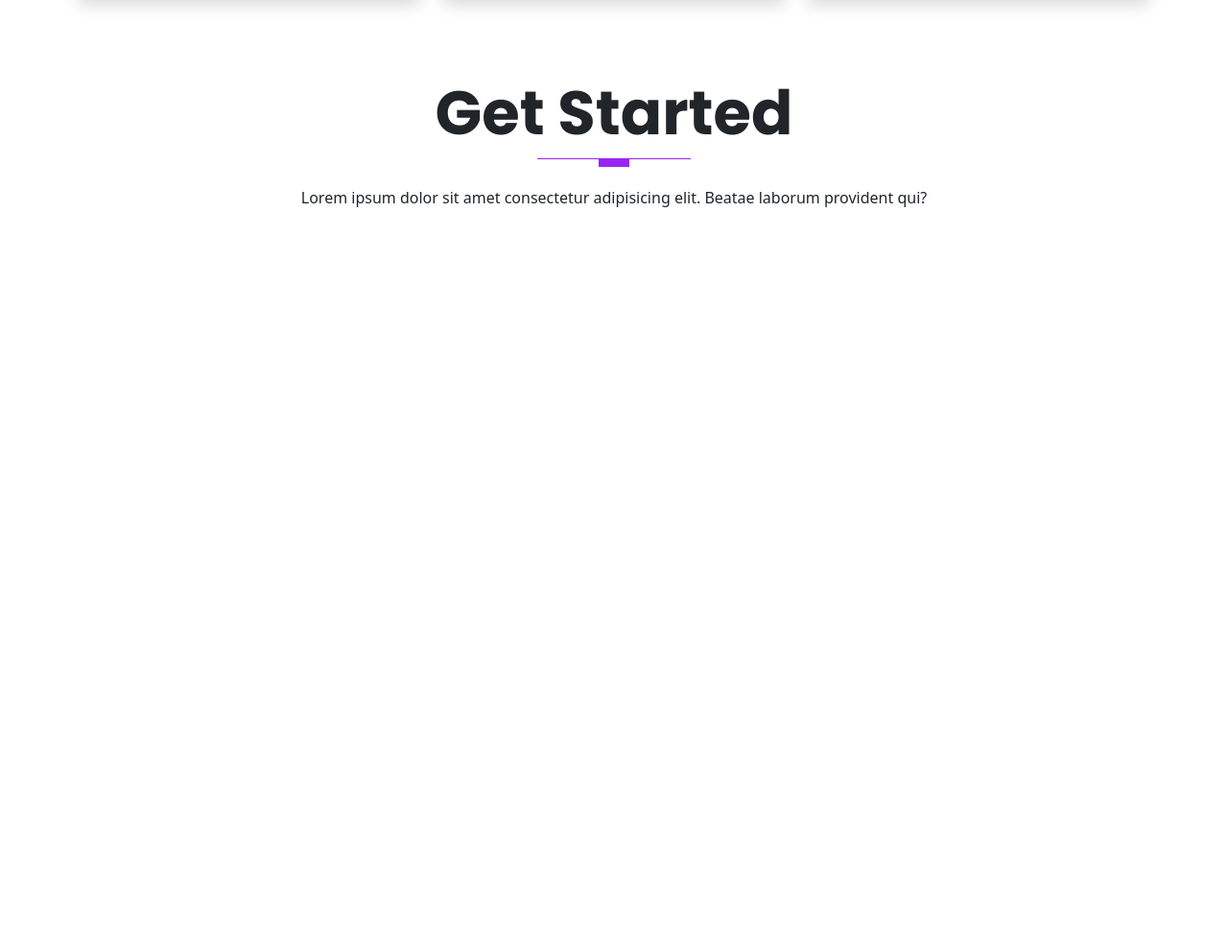
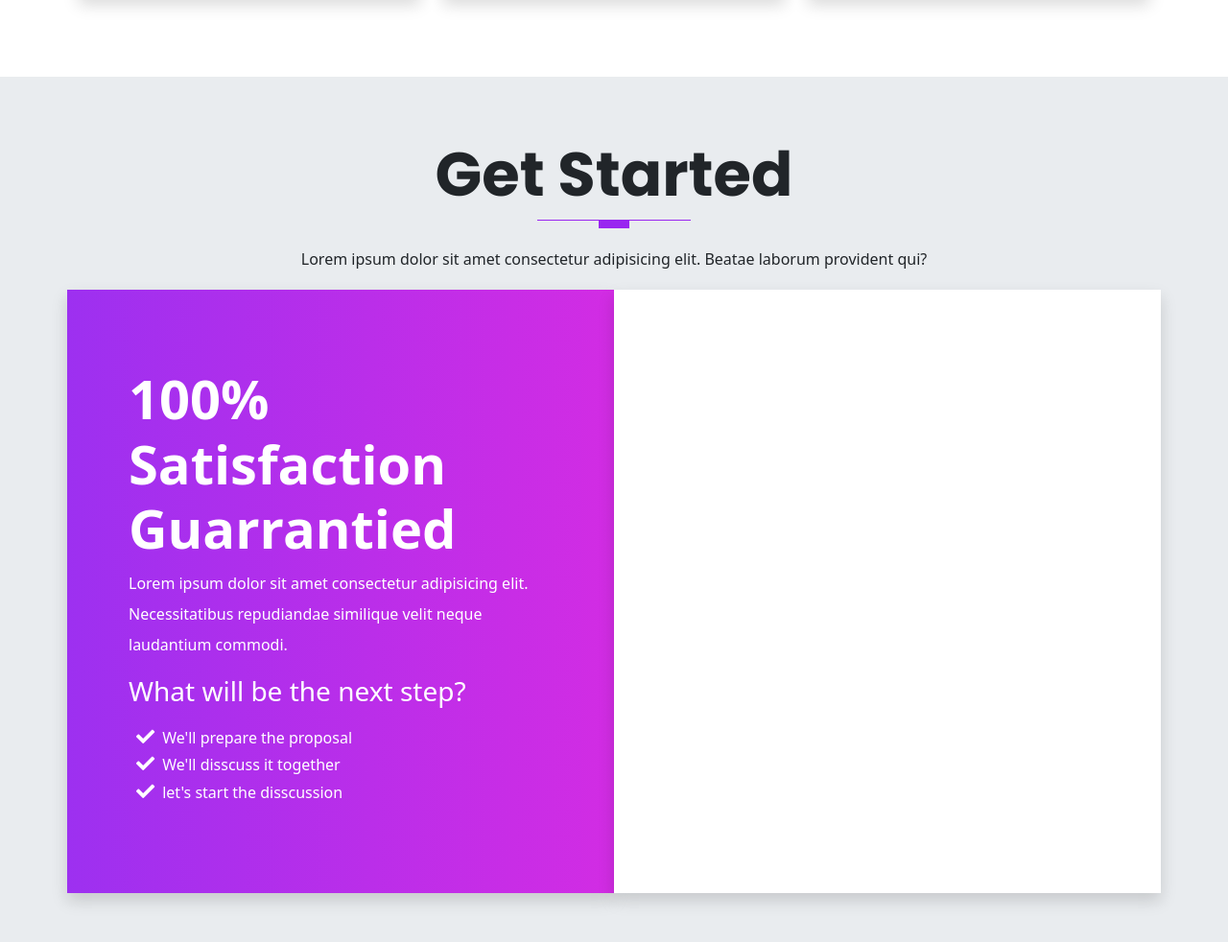
Before and after one commit to Abdulbosit-AiM/bootstrap5-sass, a website: page index.html in a window 1280 px wide. Shown: the part 6302-7284 px from the top of the page at 96% size. Before the commit the page ends 6540 px from the top, so only its background shows below. Drawn offline with Linux system fonts and the light colour scheme.

Commit message:
style cta section left

```diff
--- a/index.html
+++ b/index.html
@@ -662,6 +662,29 @@
           Lorem ipsum dolor sit amet consectetur adipisicing elit. Beatae laborum provident qui?
         </p>
       </div>
+
+      <!-- Start the CTA Content -->
+      <div class="row text-white">
+
+        <div class="col-12 col-lg-6 gradient shadow p-3">
+          <div class="cta-info w-100">
+            <h4 class="display-4 fw-bold">100% Satisfaction Guarrantied</h4>
+            <p class="lh-lg">
+              Lorem ipsum dolor sit amet consectetur adipisicing elit. Necessitatibus repudiandae similique velit neque laudantium commodi.
+            </p>
+            <h3 class="display-3--brief">
+              What will be the next step?
+            </h3>
+            <ul class="cta-info__list">
+              <li>We'll prepare the proposal</li>
+              <li>We'll disscuss it together</li>
+              <li>let's start the disscussion</li>
+            </ul>
+          </div>
+        </div>
+
+        <div class="col-12 col-lg-6 bg-white shadow p-3"></div>
+      </div>
     </div>
   </section>
 
--- a/scss/components/_typography.scss
+++ b/scss/components/_typography.scss
@@ -74,3 +74,7 @@
     border-right: 0.1rem solid $gray-300;
     height: 100%;
 }
+// Gradient
+.gradient {
+    background: linear-gradient(to right, rgba($primary, 0.95), rgba($secondary, 0.95));
+}
--- a/scss/sections/_get-started.scss
+++ b/scss/sections/_get-started.scss
@@ -0,0 +1,30 @@
+@use '../custom' as *;
+@use '../components/mixins' as *;
+
+.get-started {
+    padding: 4rem 0;
+    background-color: $gray-200;
+
+}
+
+.cta-info {
+    padding: 3rem;
+    margin: 1rem 0;
+
+    &__list {
+        position: relative;
+        list-style: none;
+        display: block;
+        padding-top: 0.5rem;
+        padding-left: 0.5rem;
+        margin-bottom: 0.7rem;
+
+        li::before {
+            font-family: "Font Awesome 5 Free";
+            content: "\f00c";
+            font-weight: 600;
+            margin-right: 0.5rem;
+            font-size: 1.2rem;
+        }
+    }
+}
```
Also changed, not shown: assets/css/style.css, 1 other file.
